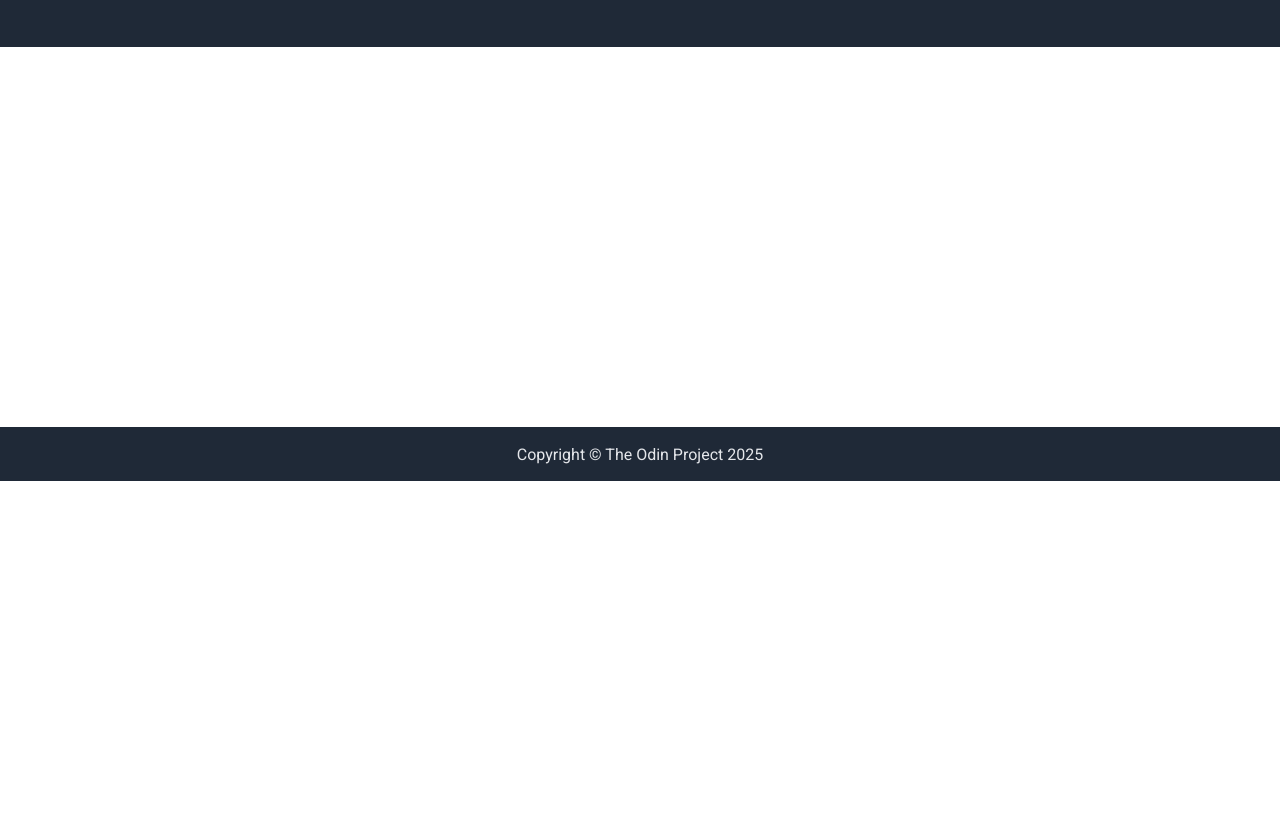
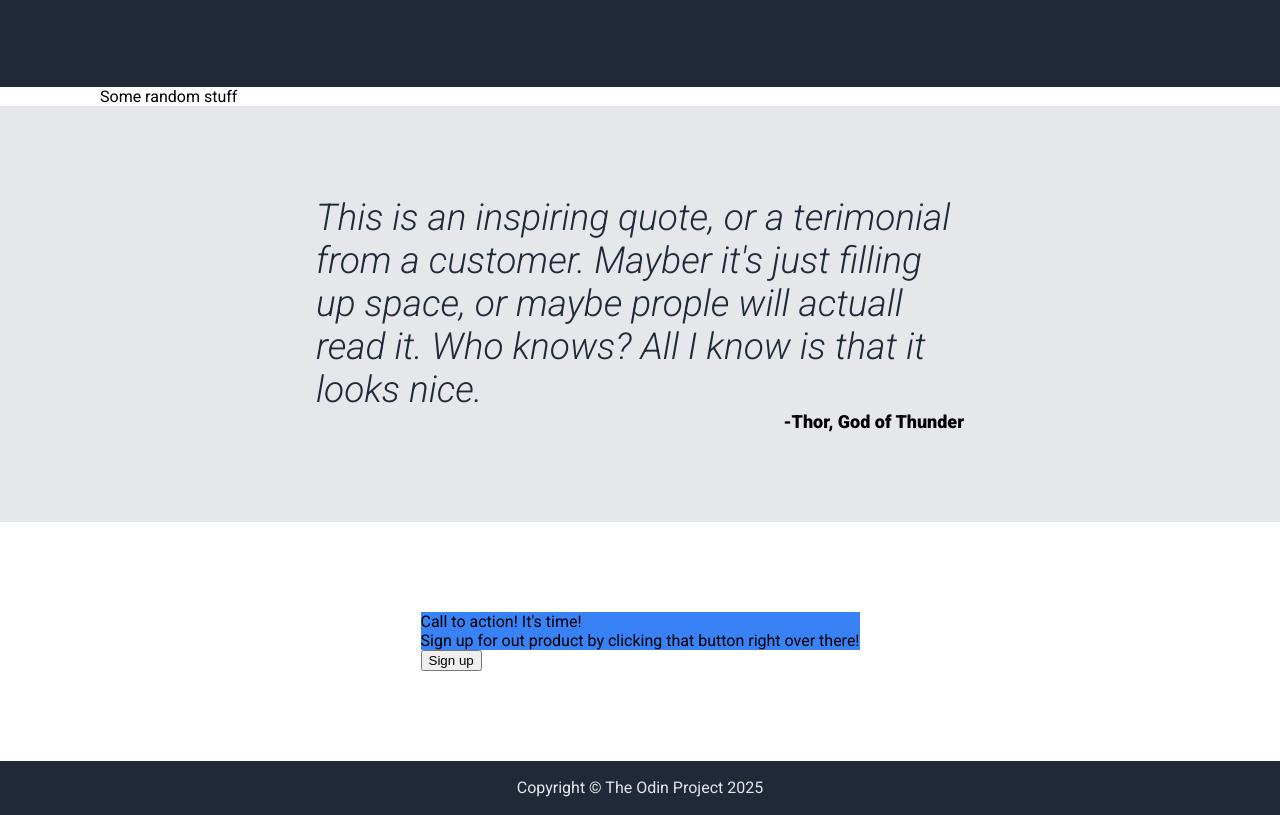
Before and after one commit to luanvazzoller/odin-landing-page, a plain HTML site: page index.html in a window 1280 px wide. Shown: the part 319-1134 px from the top of the page. Before the commit the page ends 800 px from the top, so only its background shows below. Drawn offline with Linux system fonts and the light colour scheme.

Commit message:
Add quotes, cta, and info container
Formated all the content in quotes and cta sections

```diff
--- a/index.html
+++ b/index.html
@@ -41,6 +41,37 @@
                     <img src="./img/maxresdefault.jpg">
                 </div>
             </div>
+            <div class="second-container">
+                <div class="second-container-text">
+                    Some random stuff
+                </div>
+                <div class="">
+
+                </div>
+            </div>
+            <div class="quotes-container">
+                <div class="quotes-wrap">
+                    <div class="quotes-text-container">
+                        This is an inspiring quote, or a terimonial from a customer. Mayber it's just filling up space, or maybe prople will actuall read it. Who knows? All I know is that it looks nice.
+                    </div>
+                    <div class="citation-container">
+                        -Thor, God of Thunder
+                    </div>
+                </div>
+            </div>
+            <div class="cta-container">
+                <div class="cta-wraper">
+                    <div class="cta-text-wraper">
+                        <div class="main-cta-text">
+                            Call to action! It's time!
+                        </div>
+                        <div class="secondary-cta-text">
+                            Sign up for out product by clicking that button right over there!
+                        </div>
+                    </div>
+                    <button class="cta-button">Sign up</button>
+                </div>
+            </div>
         </div>
         <div class="footer">
             Copyright © The Odin Project 2025
--- a/styles.css
+++ b/styles.css
@@ -69,10 +69,12 @@ a,
     color: #F9FAF8;
     font-size: 48px;
     font-weight: 900;
+    display: flex;
 }
 
 .hero-secondary-text {
     text-wrap: balance;
+    display: flex;
 }
 
 .hero-image > img {
@@ -82,16 +84,74 @@ a,
 }
 
 .hero-text-container,
-.hero-image {
-    margin: 70px 0;
+.hero-image,
+.quotes-wrap,
+.cta-container {
+    margin: 90px 0;
 }
 
 .hero-text-container {
     display: flex;
+    flex-direction: column;
     flex-wrap: wrap;
     flex: 1;
+    gap: 6px;
 }
 
 .signup-button {
     border-radius: 6px;
+    display: flex;
+    background-color: #3882F6;
+    color: #F9FAF8;
+    padding: 6px 24px;
+    border-style: none;
 }
+
+.second-container {
+    padding: 0 100px;
+    display: flex;
+
+}
+
+.quotes-container {
+    display: flex;
+    justify-content: center;
+    align-items: center;
+    background-color: #E5E7EB;
+    padding: 0 100px;
+}
+
+.quotes-wrap {
+    display: flex;
+    justify-content: center;
+    align-items: center;
+    flex-direction: column;
+    width: 60%;
+}
+
+.quotes-text-container {
+    font-size: 37px;
+    color: #1F2937;
+    font-weight: 300;
+    font-style: italic;
+    display: flex;
+    justify-content: space-around;
+}
+
+.citation-container {
+    display: flex;
+    align-self: flex-end;
+    font-weight: 900;
+    font-size: 18px
+}
+
+.cta-container {
+    display: flex;
+    justify-content: center;
+    align-items: center;
+}
+
+.cta-text-wraper {
+    background-color: #3882F6;
+
+}
```
